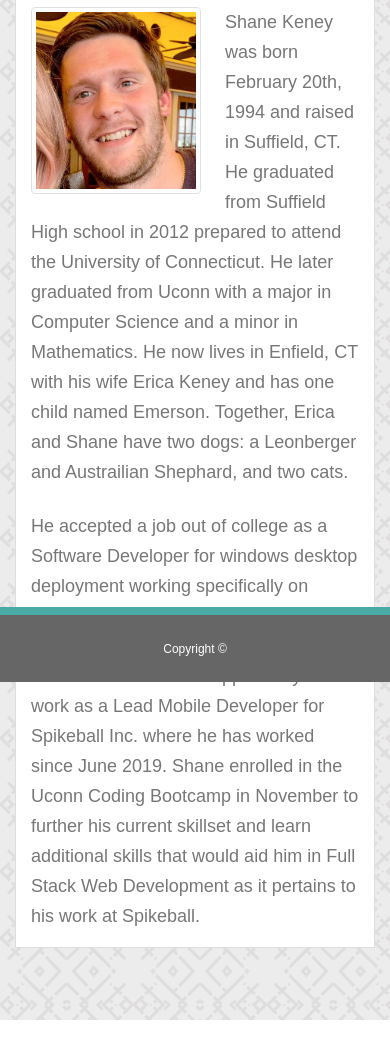
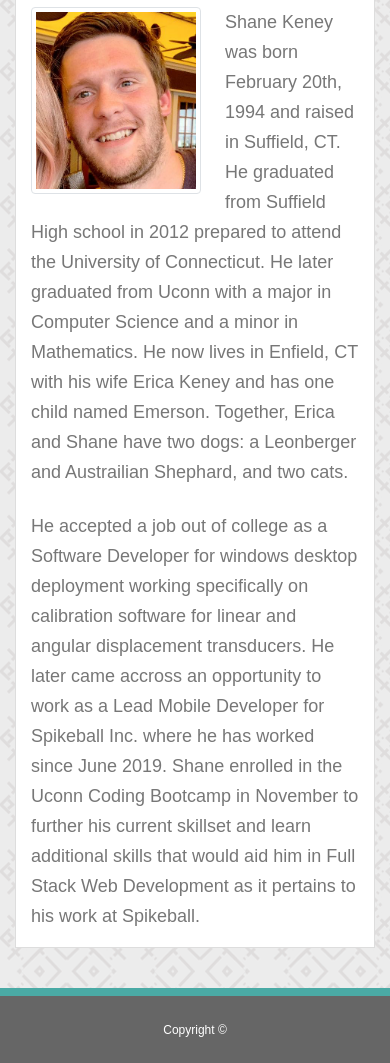
Before and after one commit to ShaneKeney/Bootstrap-Portfolio, a plain HTML site: page index.html in a window 390 px wide. Shown: the part 162-1225 px from the top of the page. Before the commit the page ends 1182 px from the top, so only its background shows below. Drawn offline with nearby package versions, Linux system fonts and the light colour scheme.

Commit message:
- Changed footer * made footer auto push to bottom of page * added minor style changes for alignment & consistency

```diff
--- a/css/style.css
+++ b/css/style.css
@@ -1,3 +1,7 @@
+body {
+    height: 100vh;
+}
+
 .background-image {
     background-image: url('../images/herringbone.png');
     height: 100%;
--- a/index.html
+++ b/index.html
@@ -13,11 +13,11 @@
     <link rel="stylesheet" href="./css/style.css" />
 
 </head>
-<body class="d-flex flex-column h-100 background">
+<body class="d-flex flex-column background">
     <div class="container-fluid header-background">
         <div class="row">
             <div class="container">
-                <nav class="navbar navbar-expand-lg navbar-light py-0 w-100">
+                <nav class="navbar navbar-expand-lg navbar-light p-0 w-100">
                     <div class="navbar-brand header-title">
                         <Text class="title my-0 py-3">Shane Keney</Text>
                     </div>
@@ -37,7 +37,7 @@
     </div>
 
 
-    <main class="flex-shrink-0">
+    <main class="d-flex mb-auto">
         <div class="container">
             <div class="row">
                 <div class="col-md-12">
@@ -70,7 +70,7 @@
                                 <p id="about-me-info">
                                     He accepted a job out of college as a Software Developer for windows desktop
                                     deployment working specifically on calibration software for linear and angular displacement transducers.
-                                    He later came accross an opprotunity to work as a Lead Mobile Developer for Spikeball Inc. where he has
+                                    He later came accross an opportunity to work as a Lead Mobile Developer for Spikeball Inc. where he has
                                     worked since June 2019.
                                     Shane enrolled in the Uconn Coding Bootcamp in November to further his current skillset and learn
                                     additional skills that would aid him in Full Stack Web Development as it pertains to his work at Spikeball.
@@ -84,8 +84,8 @@
     </main>
 
     <!-- Sticky footer -->
-    <div class="container-fluid mt-5">
-        <nav class="navbar fixed-bottom navbar-light sticky-footer">
+    <div class="container-fluid mt-3 p-0">
+        <nav class="navbar navbar-light sticky-footer">
             <p class="copyright-text">Copyright ©</p>
         </nav>
     </div>
```
Also changed, not shown: contact.html (+4 -4 lines), portfolio.html (+4 -4 lines).
